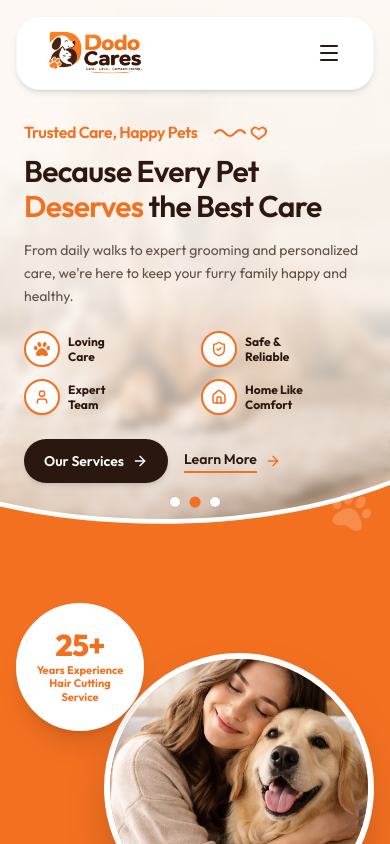
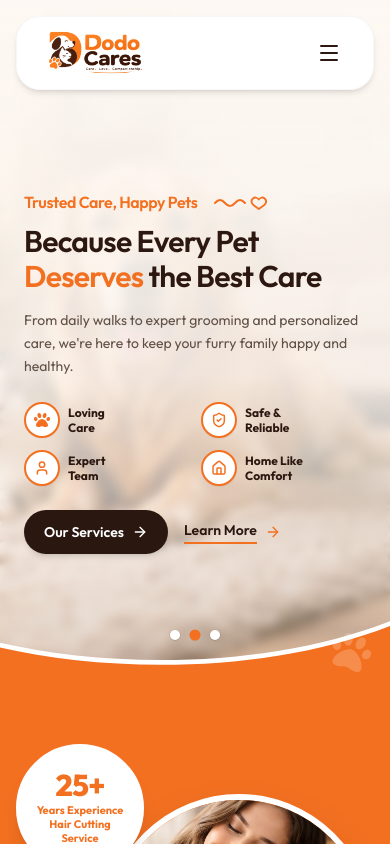
Before and after one commit to abhishekk969389/DODO-Cares, a Next.js app: page / in a window 390 px wide. Shown: the top 844 px of the page. Built offline with nearby package versions, Linux system fonts and the light colour scheme.

Commit message:
completed all pages

```diff
--- a/app/components/homelayout/banner.tsx
+++ b/app/components/homelayout/banner.tsx
@@ -89,7 +89,7 @@ export default function Banner() {
   };
 
   return (
-    <section className="relative w-full min-h-[auto] sm:min-h-[720px] lg:min-h-[760px] pt-28 sm:pt-40 lg:pt-44 pb-14 sm:pb-44 lg:pb-56 bg-[#FDF8F3] overflow-hidden flex flex-col justify-center">
+    <section className="relative w-full min-h-[680px] sm:min-h-[720px] lg:min-h-[760px] pt-28 sm:pt-40 lg:pt-44 pb-14 sm:pb-44 lg:pb-56 bg-[#FDF8F3] overflow-hidden flex flex-col justify-center">
 
       {/* FULL BACKGROUND IMAGE SLIDER */}
       <div className="absolute inset-0 w-full h-full pointer-events-none z-0">
@@ -305,7 +305,7 @@ export default function Banner() {
       </div>
 
       {/* Slider Pagination Dots */}
-      <div className="absolute bottom-8 sm:bottom-20 lg:bottom-24 left-0 right-0 z-30 flex items-center justify-center gap-2.5">
+      <div className="absolute bottom-10 sm:bottom-20 lg:bottom-24 left-0 right-0 z-30 flex items-center justify-center gap-2.5">
         {Array.from({ length: totalSlides }).map((_, index) => (
           <motion.button
             key={index}
```
